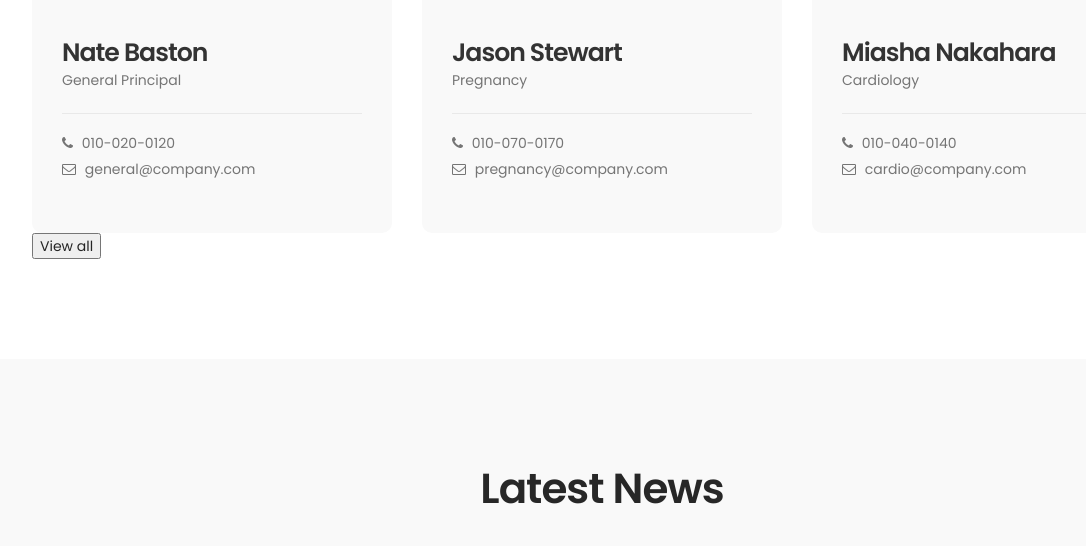
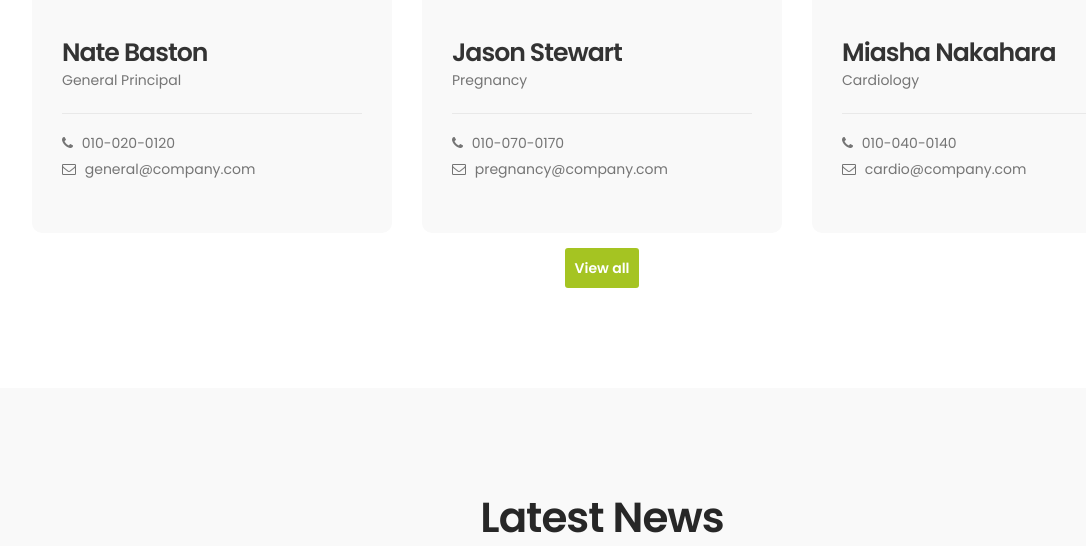
Before and after one commit to bonishthapa/sancho-hospital, a Django app: page / in a window 1280 px wide. Shown: the part 2162-2708 px from the top of the page, without its empty margins (38-1124 px from the left). Run offline with Django 4.2, Linux system fonts and the light colour scheme; some libraries are stand-ins or nearby versions.

```diff
--- a/config/static/css/tooplate-style.css
+++ b/config/static/css/tooplate-style.css
@@ -1054,3 +1054,18 @@ http://www.tooplate.com/view/2098-health
     }
 
   }
+.docter-view{
+  text-align: center;
+  margin-top: 15px;
+}
+.vewall-btn{
+  background: #a5c422;
+    border-radius: 3px;
+    color: #ffffff;
+    font-weight: 600;
+    padding: 10px;
+    border: none;
+}
+.vewall-btn a{
+  color: #ffffff;
+}
```
